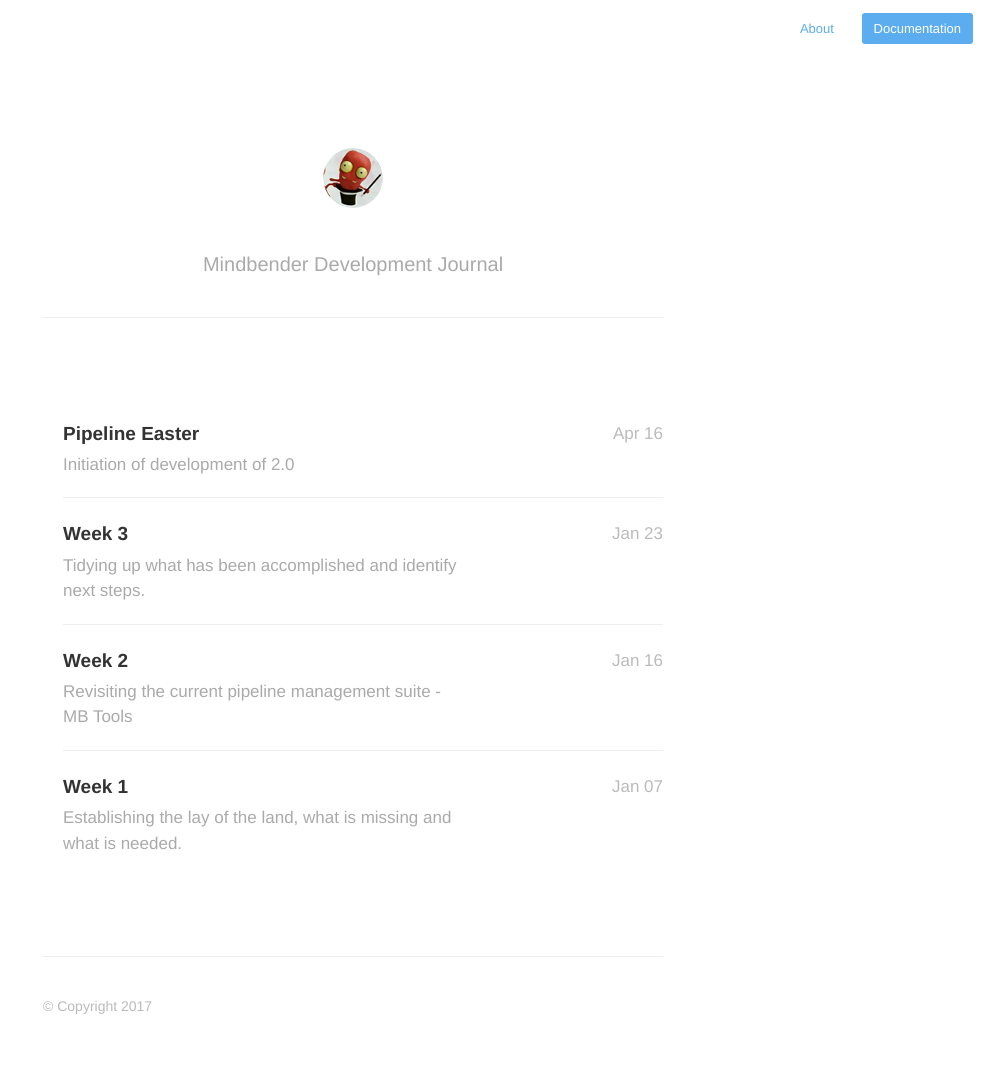
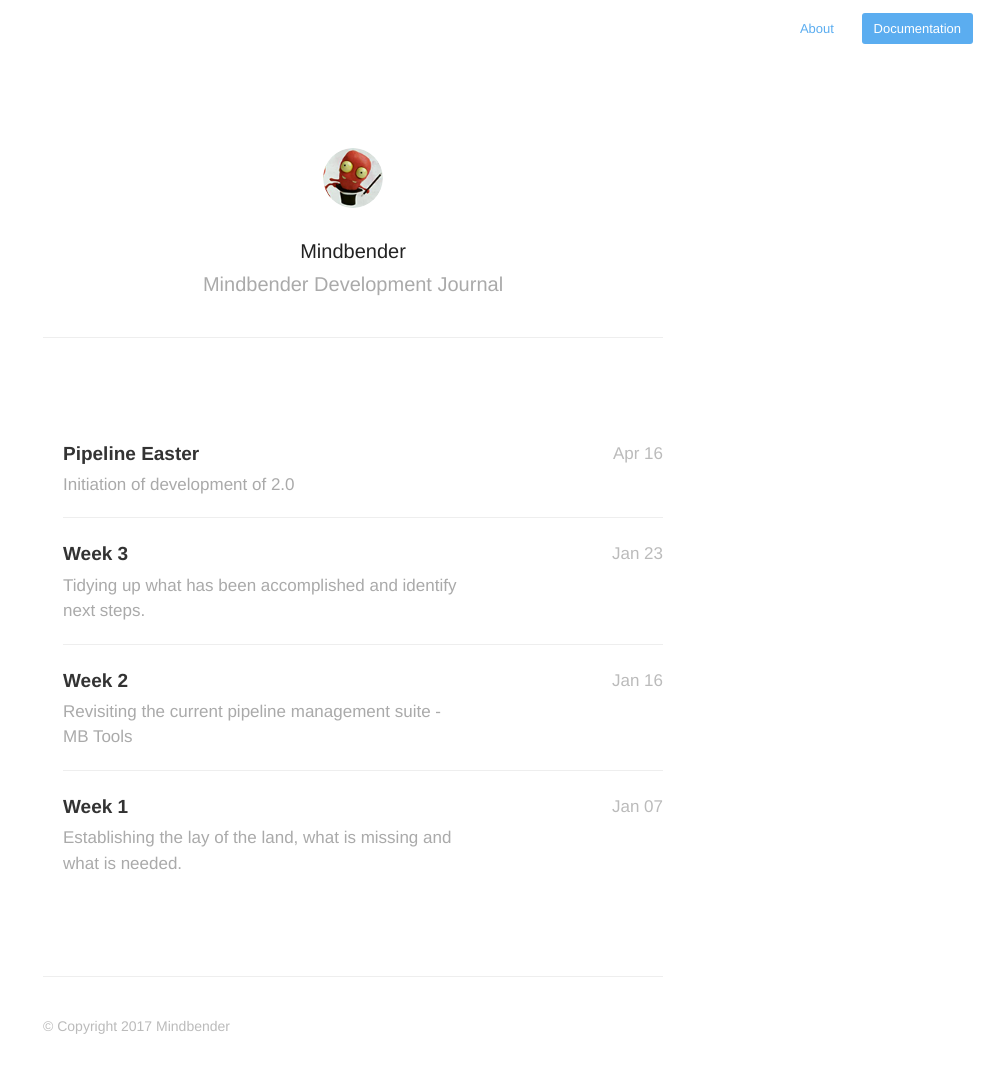
Before and after one commit to mindbender-studio/journal, a Jekyll site: the page built from index.html, in a window 1280 px wide. Shown: the whole page, without its empty margins (287-1280 px from the left). Built offline with Jekyll 4.4.1, drawn with Linux system fonts in a browser that asks for light colours; nearby versions of some CDN libraries; the list of posts is cut into pages by our own code.

Commit message:
Add Author

```diff
--- a/_config.yml
+++ b/_config.yml
@@ -6,6 +6,7 @@ gems: [jekyll-paginate]
 paginate: 20
 baseurl: /journal
 permalink: /:year/:title/
+author: Mindbender
 defaults:
     -
         scope:
```
